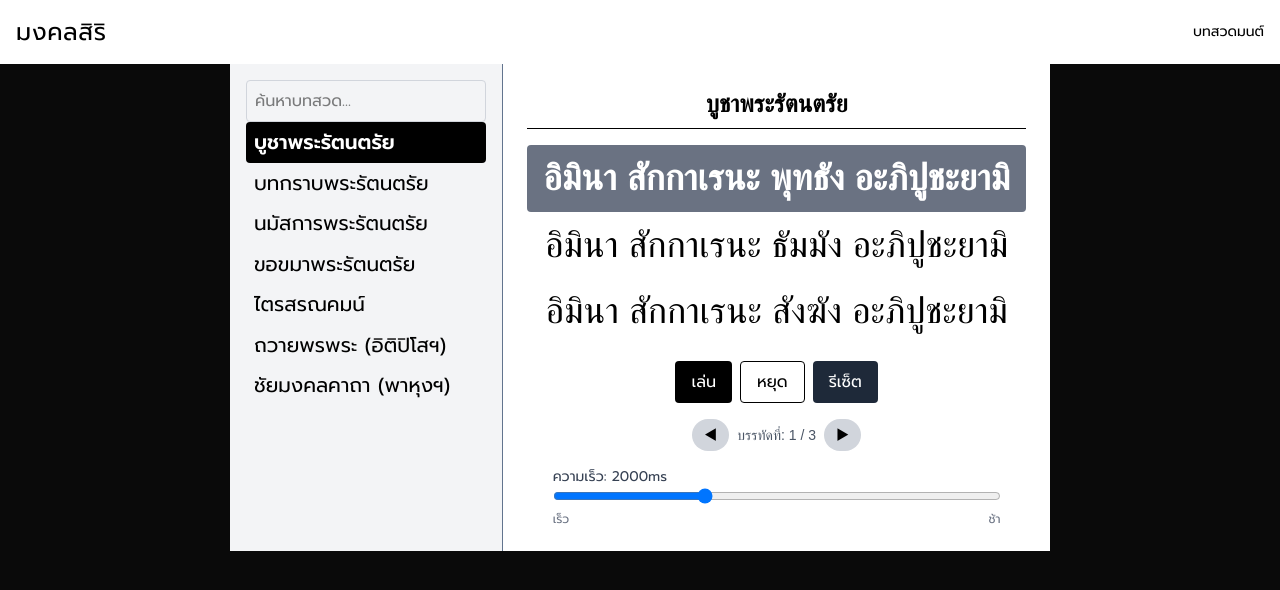
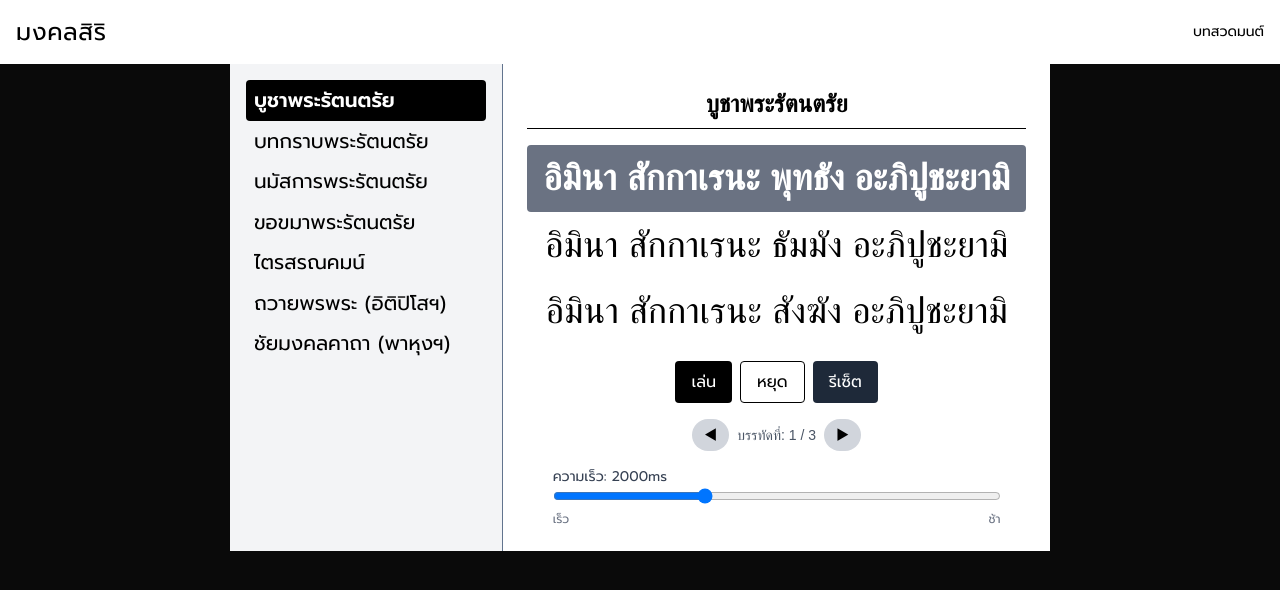
Before and after one commit to humpbackwhalee/mongkhonsiri, a Next.js app: page /prayer in a window 1280 px wide. Shown: the top 590 px of the page. Built offline with nearby package versions, Linux system fonts and the light colour scheme; a web font is replaced by a local one.

Commit message:
fix deploy
"PrayerItem" is not a valid Page export field.

```diff
--- /dev/null
+++ b/src/app/prayer/PrayerItem.tsx
@@ -0,0 +1,38 @@
+import React from 'react';
+
+// กำหนด Type สำหรับข้อมูลบทสวด (ถ้ายังไม่ได้ import)
+type Prayer = {
+  key: string;
+  title: string;
+  prayerText: string[];
+  [key: string]: unknown;
+};
+
+interface PrayerItemProps {
+  prayer: Prayer;
+  isSelected: boolean;
+  onSelect: (prayer: Prayer) => void;
+}
+
+// คอมโพเนนต์แสดงรายการบทสวด (แยกเป็น memo component เพื่อป้องกัน re-render ที่ไม่จำเป็น)
+const PrayerItemInner = ({
+  prayer,
+  isSelected,
+  onSelect
+}: PrayerItemProps) => (
+  <div
+    onClick={() => onSelect(prayer)}
+    className={`cursor-pointer text-xl leading-relaxed py-1 px-2 rounded
+      ${isSelected ? 'bg-black text-white font-bold' : 'text-black hover:bg-gray-200'}`}
+    role="button"
+    aria-pressed={isSelected}
+  >
+    {prayer.title}
+  </div>
+);
+
+PrayerItemInner.displayName = 'PrayerItem';
+
+const PrayerItem = React.memo(PrayerItemInner);
+
+export default PrayerItem;
--- a/src/app/prayer/page.tsx
+++ b/src/app/prayer/page.tsx
@@ -1,6 +1,7 @@
 'use client';
 import React, { useState, useEffect, useRef, useMemo } from 'react';
 import prayerDataObject from '../data/prayerData';
+import PrayerItem from './PrayerItem';
 
 // กำหนด Type สำหรับข้อมูลบทสวด
 type Prayer = {
@@ -10,8 +11,6 @@ type Prayer = {
   [key: string]: unknown;
 };
 
-
-
 // แปลง object เป็น array เพื่อใช้งานกับ map
 const prayerData: Prayer[] = Object.entries(prayerDataObject).map(([key, value]) => ({
   key,
@@ -19,7 +18,6 @@ const prayerData: Prayer[] = Object.entries(prayerDataObject).map(([key, value])
   prayerText: value.prayerText,
   ...value as Omit<Prayer, 'key'>
 }));
-
 
 // คอมโพเนนต์แสดงรายการบทสวด (แยกเป็น memo component เพื่อป้องกัน re-render ที่ไม่จำเป็น)
 const PrayerItemInner = ({
@@ -151,17 +149,7 @@ export default function PrayerLyricsLoop() {
     <div className="grid grid-cols-1 md:grid-cols-3 bg-white text-black ">
       {/* Prayer list */}
       <div className="md:col-span-1 p-4 border-b md:border-r md:border-b-0 border-slate-500 bg-gray-100">
-        <div className="mb-4">
-          <input
-            type="text"
-            placeholder="ค้นหาบทสวด..."
-            className="w-full p-2 border border-gray-300 rounded"
-            value={searchTerm}
-            onChange={(e) => setSearchTerm(e.target.value)}
-            aria-label="ค้นหาบทสวด"
-          />
-        </div>
-
+        {/* ... ส่วน input ค้นหา ... */}
         <div className="max-h-[60vh] overflow-y-auto">
           {filteredPrayers.map((prayer) => (
             <PrayerItem
```
